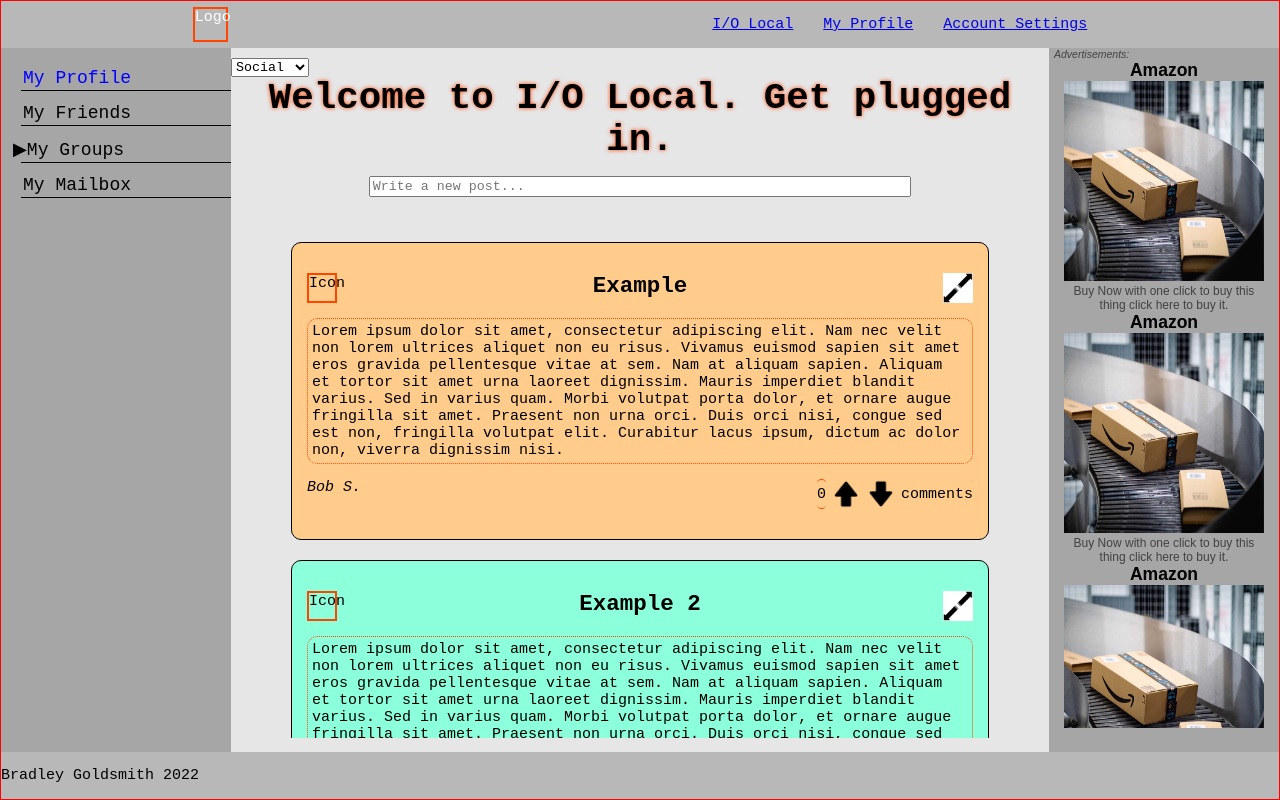
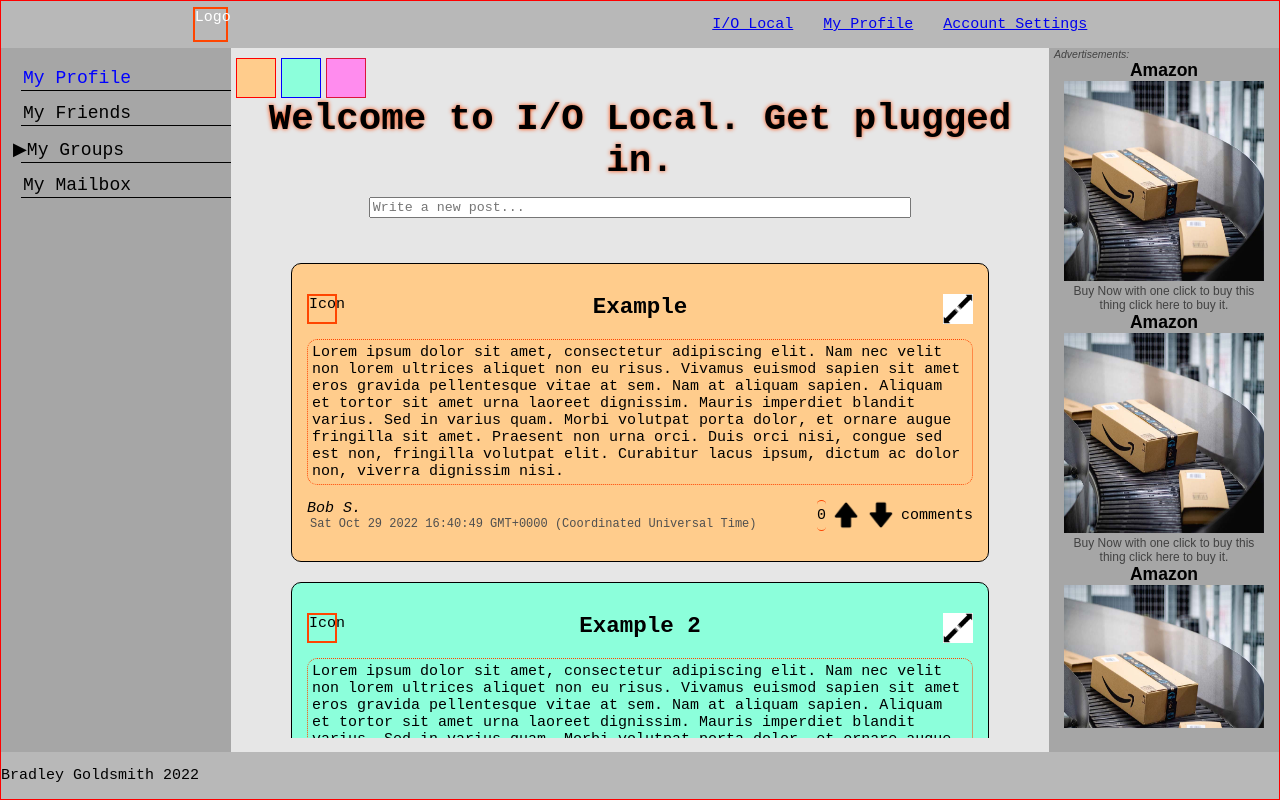
Before and after one commit to goldsmithb/io_local_demo, a React (Create React App) app: page / in a window 1280 px wide. Built offline with nearby package versions, Linux system fonts and the light colour scheme; the HTML template or start-up script is replaced by a standard one.

Commit message:
add filter newsfeed

```diff
--- a/src/components/NewsFeed.js
+++ b/src/components/NewsFeed.js
@@ -2,6 +2,7 @@ import { useState } from 'react';
 import fullscreenButtonImg from '../media/fullscreen_button.png';
 import Post from './Post'
 import NewPostForm from './NewPostForm'
+import NewsFeedFilter from './NewsFeedFilter.js'
 import styles from './NewsFeed.module.css'
 
 const examplePostList = [{
@@ -10,7 +11,8 @@ const examplePostList = [{
   author: "Bob S.",
   content: "Lorem ipsum dolor sit amet, consectetur adipiscing elit. Nam nec velit non lorem ultrices aliquet non eu risus. Vivamus euismod sapien sit amet eros gravida pellentesque vitae at sem. Nam at aliquam sapien. Aliquam et tortor sit amet urna laoreet dignissim. Mauris imperdiet blandit varius. Sed in varius quam. Morbi volutpat porta dolor, et ornare augue fringilla sit amet. Praesent non urna orci. Duis orci nisi, congue sed est non, fringilla volutpat elit. Curabitur lacus ipsum, dictum ac dolor non, viverra dignissim nisi.",
   type: "social",
-  score: 0
+  score: 0,
+  date: new Date().toString(),
 },
 {
   id: Math.floor(Math.random()*1000),
@@ -18,7 +20,8 @@ const examplePostList = [{
   author: "Karen S.",
   content: "Lorem ipsum dolor sit amet, consectetur adipiscing elit. Nam nec velit non lorem ultrices aliquet non eu risus. Vivamus euismod sapien sit amet eros gravida pellentesque vitae at sem. Nam at aliquam sapien. Aliquam et tortor sit amet urna laoreet dignissim. Mauris imperdiet blandit varius. Sed in varius quam. Morbi volutpat porta dolor, et ornare augue fringilla sit amet. Praesent non urna orci. Duis orci nisi, congue sed est non, fringilla volutpat elit. Curabitur lacus ipsum, dictum ac dolor non, viverra dignissim nisi.",
   type: "market",
-  score: 100
+  score: 100,
+  date: new Date().toString()
 },
 {
   id: Math.floor(Math.random()*1000),
@@ -26,7 +29,8 @@ const examplePostList = [{
   author: "Karen S.",
   content: "Lorem ipsum dolor sit amet, consectetur adipiscing elit. Nam nec velit non lorem ultrices aliquet non eu risus. Vivamus euismod sapien sit amet eros gravida pellentesque vitae at sem. Nam at aliquam sapien. Aliquam et tortor sit amet urna laoreet dignissim. Mauris imperdiet blandit varius. Sed in varius quam. Morbi volutpat porta dolor, et ornare augue fringilla sit amet. Praesent non urna orci. Duis orci nisi, congue sed est non, fringilla volutpat elit. Curabitur lacus ipsum, dictum ac dolor non, viverra dignissim nisi.",
   type: "market",
-  score: 100
+  score: 100,
+  date: new Date().toString()
 },
 {
   id: Math.floor(Math.random()*1000),
@@ -34,7 +38,8 @@ const examplePostList = [{
   author: "Karen S.",
   content: "Lorem ipsum dolor sit amet, consectetur adipiscing elit. Nam nec velit non lorem ultrices aliquet non eu risus. Vivamus euismod sapien sit amet eros gravida pellentesque vitae at sem. Nam at aliquam sapien. Aliquam et tortor sit amet urna laoreet dignissim. Mauris imperdiet blandit varius. Sed in varius quam. Morbi volutpat porta dolor, et ornare augue fringilla sit amet. Praesent non urna orci. Duis orci nisi, congue sed est non, fringilla volutpat elit. Curabitur lacus ipsum, dictum ac dolor non, viverra dignissim nisi.",
   type: "market",
-  score: 100
+  score: 100,
+  date: new Date().toString()
 },
 {
   id: Math.floor(Math.random()*1000),
@@ -42,7 +47,8 @@ const examplePostList = [{
   author: "Karen S.",
   content: "Lorem ipsum dolor sit amet, consectetur adipiscing elit. Nam nec velit non lorem ultrices aliquet non eu risus. Vivamus euismod sapien sit amet eros gravida pellentesque vitae at sem. Nam at aliquam sapien. Aliquam et tortor sit amet urna laoreet dignissim. Mauris imperdiet blandit varius. Sed in varius quam. Morbi volutpat porta dolor, et ornare augue fringilla sit amet. Praesent non urna orci. Duis orci nisi, congue sed est non, fringilla volutpat elit. Curabitur lacus ipsum, dictum ac dolor non, viverra dignissim nisi.",
   type: "market",
-  score: 100
+  score: 100,
+  date: new Date().toString()
 },
 {
   id: Math.floor(Math.random()*1000),
@@ -50,7 +56,8 @@ const examplePostList = [{
   author: "Karen S.",
   content: "Lorem ipsum dolor sit amet, consectetur adipiscing elit. Nam nec velit non lorem ultrices aliquet non eu risus. Vivamus euismod sapien sit amet eros gravida pellentesque vitae at sem. Nam at aliquam sapien. Aliquam et tortor sit amet urna laoreet dignissim. Mauris imperdiet blandit varius. Sed in varius quam. Morbi volutpat porta dolor, et ornare augue fringilla sit amet. Praesent non urna orci. Duis orci nisi, congue sed est non, fringilla volutpat elit. Curabitur lacus ipsum, dictum ac dolor non, viverra dignissim nisi.",
   type: "market",
-  score: 100
+  score: 100,
+  date: new Date().toString()
 },
 {
   id: Math.floor(Math.random()*1000),
@@ -58,12 +65,15 @@ const examplePostList = [{
   author: "Karen S.",
   content: "Lorem ipsum dolor sit amet, consectetur adipiscing elit. Nam nec velit non lorem ultrices aliquet non eu risus. Vivamus euismod sapien sit amet eros gravida pellentesque vitae at sem. Nam at aliquam sapien. Aliquam et tortor sit amet urna laoreet dignissim. Mauris imperdiet blandit varius. Sed in varius quam. Morbi volutpat porta dolor, et ornare augue fringilla sit amet. Praesent non urna orci. Duis orci nisi, congue sed est non, fringilla volutpat elit. Curabitur lacus ipsum, dictum ac dolor non, viverra dignissim nisi.",
   type: "market",
-  score: 100
+  score: 100,
+  date: new Date().toString()
 }]
 
 export default function NewsFeed({ changePage }) {
+  const [examplePosts, setExamplePosts] = useState(examplePostList);
   const [showNewPostForm, setShowNewPostForm] = useState(false);
-  const [examplePosts, setExamplePosts] = useState(examplePostList);
+  const [filter, setFilter] = useState("none");
+  // filter = "none" | "social" | "market" | "request"
 
   const addNewPost = (newPost) => {
     setExamplePosts((prevPosts) => [newPost, ...prevPosts]);
@@ -72,13 +82,7 @@ export default function NewsFeed({ changePage }) {
 
   return (
     <div className={styles['news-feed']}>
-      <label className={styles.filter}>
-        <select >
-          <option value="social">Social</option>
-          <option value="market">Market</option>
-          <option value="request">Request</option>
-        </select>
-      </label>
+      <NewsFeedFilter setFilter={setFilter}/>
       <div className={styles.welcome}>Welcome to I/O Local. Get plugged in.</div>
       <div
         className={styles['form-field'] + " " + (showNewPostForm ? "focused" : "")}
--- /dev/null
+++ b/src/components/NewsFeedFilter.js
@@ -0,0 +1,33 @@
+import styles from './NewsFeedFilter.module.css'
+
+export default function newsFeedFilter(setFilter) {
+  console.log(styles)
+  return (
+    <div className={styles.filter}>
+        <div style={{
+          height: "40px",
+          width: "40px",
+          backgroundColor: "#ffcc8c",
+          border: "solid 1px red"
+          }}
+          value="social"
+          onChange={(e) => setFilter(e.target.value)}/>
+        <div style={{
+          height: "40px",
+          width: "40px",
+          backgroundColor: "#8cffdb",
+          border: "solid 1px blue"
+          }}
+          value="market"
+          onChange={(e) => setFilter(e.target.value)}/>
+        <div style={{
+          height: "40px",
+          width: "40px",
+          backgroundColor: "#ff8cee",
+          border: "solid 1px crimson"
+          }}
+          value="request"
+          onChange={(e) => setFilter(e.target.value)}/>
+    </div>
+  )
+}
--- /dev/null
+++ b/src/components/NewsFeedFilter.module.css
@@ -0,0 +1,8 @@
+.filter {
+  display: flex;
+  gap: 5px;
+  margin-left: 5px;
+}
+.filter *:hover {
+    cursor: pointer;
+}
```
